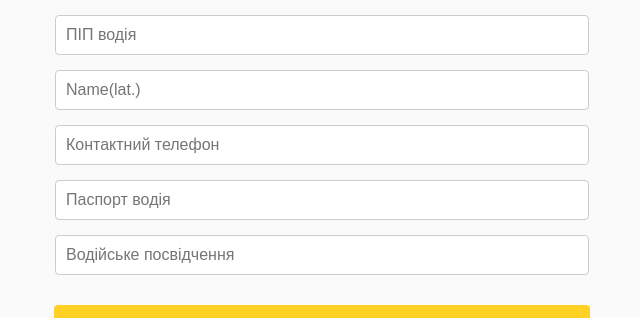
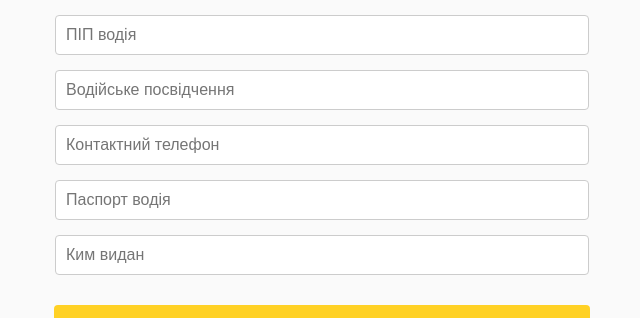
Before and after one commit to user-oleksandr/registrations_driver, a React (Create React App) app: page / in a window 1280 px wide. Shown: the part 479-797 px from the top of the page, without its empty margins (318-958 px from the left). Built offline with nearby package versions, Linux system fonts and the light colour scheme; no server answers.

Commit message:
add changes

```diff
--- a/src/RegistrationForm.js
+++ b/src/RegistrationForm.js
@@ -4,27 +4,25 @@ import './RegistrationForm.css';
 import { ToastContainer, toast } from 'react-toastify';
 import 'react-toastify/dist/ReactToastify.css';
 
-
 import { formatPhoneNumber } from './stringUtils';
 
 function RegistrationForm() {
 
   const apiRegistrations = process.env.REACT_APP_API_REGISTRATIONS;
-  // const authToken = process.env.REACT_APP_AUTH_TOKEN;
   const username = process.env.REACT_APP_USERNAME;
   const password = process.env.REACT_APP_PASSWORD;
 
   const [driverInfo, setDriverInfo] = useState('');
-  const [nameLat, setNameLat] = useState('');
+  const [driverLicense, setDriverLicense] = useState('');
   const [contactInfo, setContactInfo] = useState('');
   const [driverPassport, setDriverPassport] = useState('');
-  const [driverLicense, setDriverLicense] = useState('');
+  const [authority, setAuthority] = useState('');
 
   const [driverInfoError, setDriverInfoError] = useState(false);
-  const [nameLatError, setNameLatError] = useState(false);
+  const [driverLicenseError, setDriverLicenseError] = useState(false);
   const [contactInfoError, setContactInfoError] = useState(false);
   const [driverPassportError, setDriverPassportError] = useState(false);
-  const [driverLicenseError, setDriverLicenseError] = useState(false);
+  const [authorityError, setAuthorityError] = useState(false);
 
   const [isRegistered, setIsRegistered] = useState(false);
 
@@ -39,24 +37,17 @@ function RegistrationForm() {
     setDriverInfoError(false);
   };
 
-  const handleChangeNameLat = (e) => {
-    const inputValue = e.target.value;
-    const formattedValue = inputValue
-      .split(' ')
-      .map(word => word.charAt(0).toUpperCase() + word.slice(1).toLowerCase())
-      .join(' ');
-
-    setNameLat(formattedValue);
-    setNameLatError(false);
+  const handleChangeDriverLicense = (e) => {
+    setDriverLicense(e.target.value);
+    setDriverLicenseError(false);
   };
 
   const handleChangeContactInfo = (e) => {
-    let inputValue = e.target.value;
-    inputValue = inputValue.replace(/\D/g, '');
+    let inputValue = e.target.value.replace(/\D/g, '');
     if (inputValue.length > 10) {
       inputValue = inputValue.slice(0, 10);
     }
-    const formattedPhoneNumber = formatPhoneNumber(inputValue);
+    const formattedPhoneNumber = `(${inputValue.slice(0, 3)})${inputValue.slice(3, 10)}`;
     setContactInfo(formattedPhoneNumber);
     setContactInfoError(false);
   };
@@ -66,9 +57,10 @@ function RegistrationForm() {
     setDriverPassportError(false);
   };
 
-  const handleChangeDriverLicense = (e) => {
-    setDriverLicense(e.target.value);
-    setDriverLicenseError(false);
+  const handleChangeAuthority = (e) => {
+    const inputValue = e.target.value.trimStart();
+    setAuthority(inputValue);
+    setAuthorityError(false);
   };
 
   const handleSubmit = async (e) => {
@@ -76,9 +68,6 @@ function RegistrationForm() {
 
     if (!driverInfo.trim()) {
       setDriverInfoError(true);
-    }
-    if (!nameLat.trim()) {
-      setNameLatError(true);
     }
     if (!contactInfo.trim()) {
       setContactInfoError(true);
@@ -89,8 +78,11 @@ function RegistrationForm() {
     if (!driverLicense.trim()) {
       setDriverLicenseError(true);
     }
+    if (!authority.trim()) {
+      setAuthorityError(true);
+    }
 
-    if (!driverInfo.trim() || !nameLat.trim() || !contactInfo.trim() || !driverPassport.trim() || !driverLicense.trim()) {
+    if (!driverInfo.trim() || !driverLicense.trim() || !contactInfo.trim() || !driverPassport.trim() || !authority.trim()) {
       toast.error('Будь ласка, заповніть усі поля', {
         className: 'toast-error custom-toast',
         bodyClassName: 'toast-container',
@@ -99,38 +91,22 @@ function RegistrationForm() {
     }
 
     try {
-      // Заглушка для имитации успешной регистрации
-      // setTimeout(() => {
-      //   toast.success('Ви успішно зареєструвались! Щасливої дороги!!!', {
-      //     className: 'toast-success custom-toast',
-      //     bodyClassName: 'toast-container',
-      //   });
-
-      //   setDriverInfo('');
-      //   setNameLat('');
-      //   setContactInfo('');
-      //   setDriverPassport('');
-      //   setDriverLicense('');
-      //   setIsRegistered(true);
-      // }, 1000);
-
-      const data = `${driverInfo}, ${nameLat}, ${contactInfo}, ${driverPassport}, ${driverLicense.toUpperCase()}`;
+      const data = `${driverInfo},${driverLicense.toUpperCase()},${contactInfo},${driverPassport},${authority}`;
       const response = await axios.post(apiRegistrations, data, {
         headers: {
-          // 'Authorization': `Basic ${authToken}`,
           'Authorization': 'Basic ' + btoa(`${username}:${password}`),
           'Content-Type': 'application/json'
         }
       });
 
-      console.log(driverInfo, nameLat, contactInfo, driverPassport, driverLicense);
+      console.log(driverInfo, driverLicense, contactInfo, driverPassport, authority);
       toast.success('Ви успішно зареєструвались! Щасливої дороги!!!');
 
       setDriverInfo('');
-      setNameLat('');
+      setDriverLicense('');
       setContactInfo('');
       setDriverPassport('');
-      setDriverLicense('');
+      setAuthority('');
       setIsRegistered(true);
     } catch (error) {
       console.error('Помилка при відправленні даних:', error);
@@ -161,10 +137,10 @@ function RegistrationForm() {
         <label className="label">
           <input
             type="text"
-            value={nameLat}
-            onChange={handleChangeNameLat}
-            className={`input ${nameLatError ? 'error' : ''}`}
-            placeholder="Name(lat.)"
+            value={upperCaseDriverLicense}
+            onChange={handleChangeDriverLicense}
+            className={`input ${driverLicenseError ? 'error' : ''}`}
+            placeholder="Водійське посвідчення"
           />
         </label>
         <label className="label">
@@ -188,10 +164,10 @@ function RegistrationForm() {
         <label className="label">
           <input
             type="text"
-            value={upperCaseDriverLicense}
-            onChange={handleChangeDriverLicense}
-            className={`input ${driverLicenseError ? 'error' : ''}`}
-            placeholder="Водійське посвідчення"
+            value={authority}
+            onChange={handleChangeAuthority}
+            className={`input ${authorityError ? 'error' : ''}`}
+            placeholder="Ким видан"
           />
         </label>
 
```
